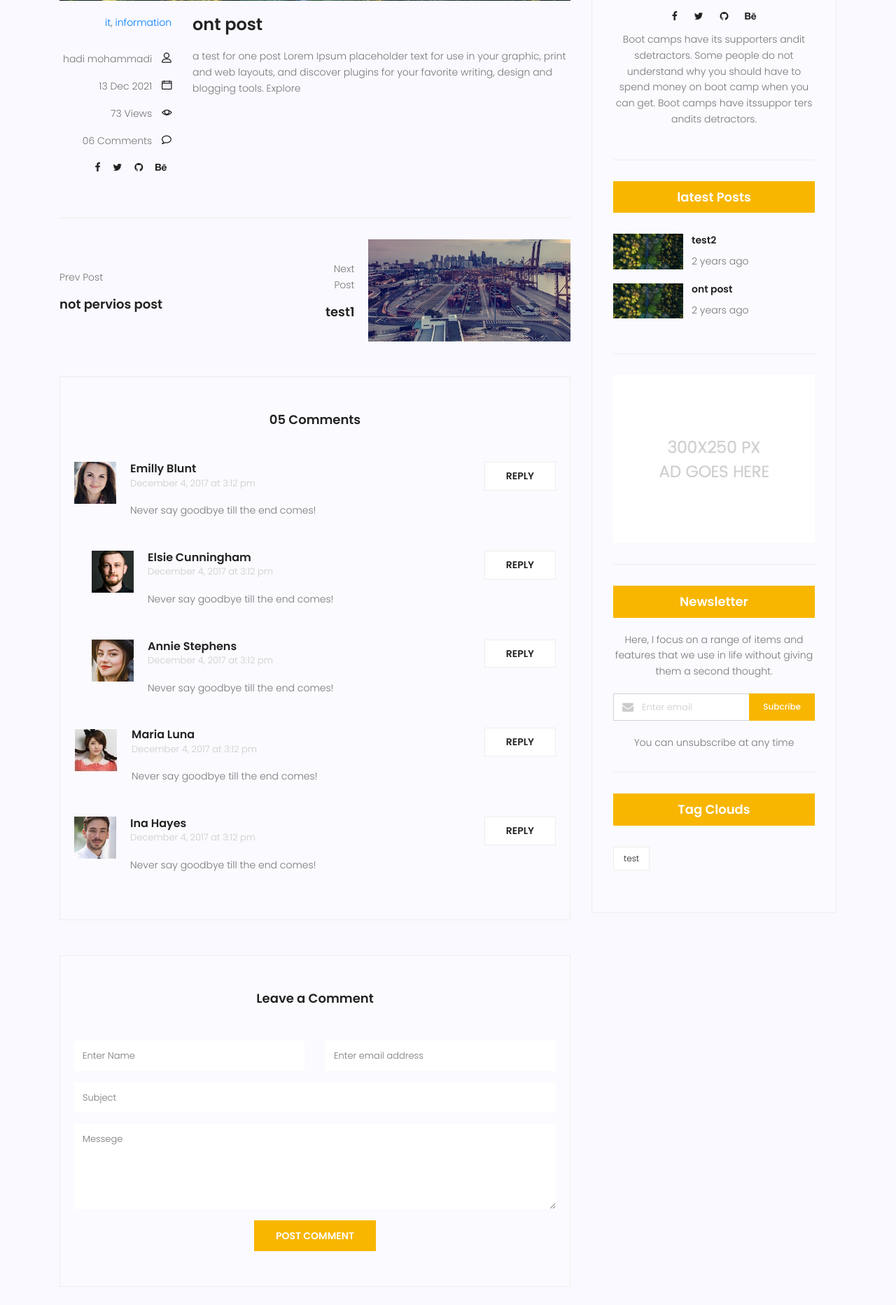
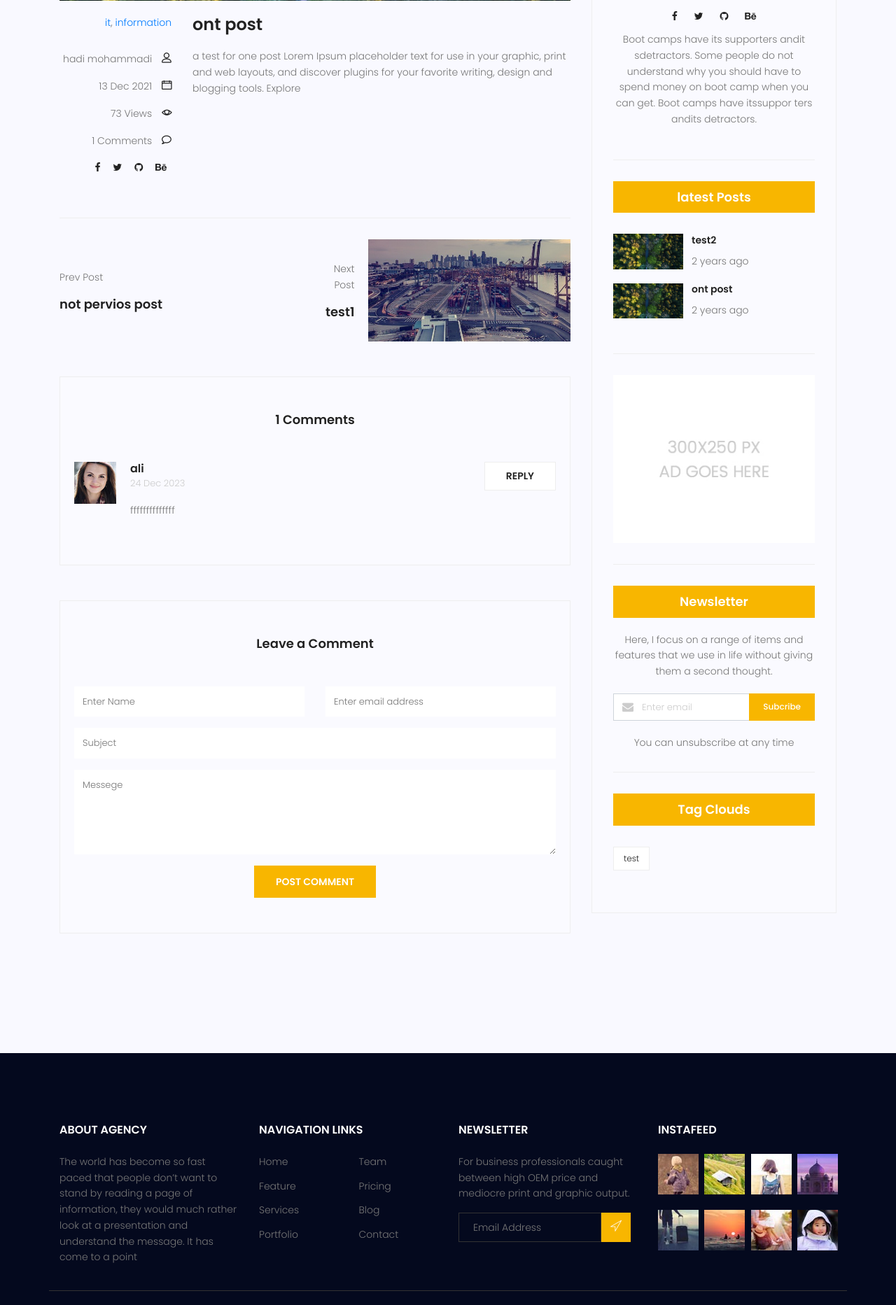
Before and after one commit to zeinab313/mysite, a Django app: page /blog/2 in a window 1280 px wide. Shown: the part 788-2653 px from the top of the page at 70% size. Run offline with Django 4.2, Linux system fonts and the light colour scheme; data comes from the database, SQL or seed files in the repository; both versions use the stored data as it was after the commit; parts of the project's set-up code (start-up, migrations or seed data) failed here and were passed over; some libraries are stand-ins or nearby versions.

Commit message:
create comment and feed
create s part comment and form comment and page feeds.py for rss feed

```diff
--- /dev/null
+++ b/blog/forms.py
@@ -0,0 +1,16 @@
+from django import forms
+from blog.models import Comment
+from captcha.fields import CaptchaField
+
+# class NameForm(forms.Form):
+#     name = forms.CharField(max_length=255)
+#     email = forms.EmailField()
+#     subject = forms.CharField(max_length=255)
+#     message =forms.CharField(widget=forms.Textarea)
+
+class CommentForm(forms.ModelForm):
+    # captcha=CaptchaField()
+
+    class Meta:
+        model=Comment
+        fields = ['post','name','email','subject','message']
--- a/blog/models.py
+++ b/blog/models.py
@@ -4,14 +4,17 @@ from django.urls import reverse
 from taggit.managers import TaggableManager
 # Create your models here.
 
+
 class Category(models.Model):
-    name=models.CharField(max_length=255)
+    name = models.CharField(max_length=255)
+
     def __str__(self):
         return self.name
 
+
 class Post(models.Model):
-    image = models.ImageField(upload_to='blog/',default='blog/defult.jpg')
-    author = models.ForeignKey(User,on_delete=models.SET_NULL,null=True)
+    image = models.ImageField(upload_to='blog/', default='blog/defult.jpg')
+    author = models.ForeignKey(User, on_delete=models.SET_NULL, null=True)
     title = models.CharField(max_length=255)
     content = models.TextField()
     tags = TaggableManager()
@@ -22,13 +25,28 @@ class Post(models.Model):
     created_date = models.DateTimeField(auto_now_add=True)
     updated_date = models.DateTimeField(auto_now=True)
 
-
-
     class Meta:
-        ordering=['created_date']
+        ordering = ['created_date']
 
     def __str__(self):
         return f"{self.title} - {self.id}"
 
     def get_absolute_url(self):
-        return reverse('blog:single', kwargs={'pid':self.id})
+        return reverse('blog:single', kwargs={'pid': self.id})
+
+
+class Comment(models.Model):
+    post = models.ForeignKey(Post, on_delete=models.CASCADE)
+    name = models.CharField(max_length=255)
+    email = models.EmailField()
+    subject = models.CharField(max_length=255)
+    message = models.TextField()
+    approved = models.BooleanField(default=False)
+    created_date = models.DateTimeField(auto_now_add=True)
+    updated_date = models.DateTimeField(auto_now=True)
+
+    class Meta:
+        ordering = ['created_date']
+
+    def __str__(self):
+        return self.name
--- a/blog/templatetags/blog_tags.py
+++ b/blog/templatetags/blog_tags.py
@@ -1,5 +1,5 @@
 from django import template
-from blog.models import Post,Category
+from blog.models import Post,Category,Comment
 from django.core.paginator import Paginator,PageNotAnInteger,EmptyPage
 from django.shortcuts import render
 
@@ -19,3 +19,8 @@ def postcategories():
     for name in categories:
         cat_dict[name]=posts.filter(category=name).count
     return {'categories':cat_dict}
+
+@register.simple_tag(name='comments_count')
+def function(pid):
+    post=Post.objects.get(pk=pid)
+    return Comment.objects.filter(post=post.id,approved=True).count()
--- a/blog/urls.py
+++ b/blog/urls.py
@@ -1,5 +1,6 @@
 from django.urls import path
 from blog.views import *
+from blog.feeds import LatestEntriesFeed
 
 app_name="blog"
 
@@ -10,5 +11,6 @@ urlpatterns = [
      path('tag/<str:tag_name>',blog_view, name='tag'),
     path('author/<str:author_username>',blog_view, name='author'),
     path('search/',blog_search, name='search'),
+    path("rss/feed/", LatestEntriesFeed()),
 
 ]
--- a/blog/views.py
+++ b/blog/views.py
@@ -1,7 +1,10 @@
 from django.shortcuts import render,get_object_or_404
-from blog.models import Post
+from blog.models import Post,Comment
 from django.utils import timezone
 from django.core.paginator import PageNotAnInteger,Paginator,EmptyPage
+from blog.forms import CommentForm
+from django.contrib import messages
+
 
 # Create your views here.
 def blog_view(request,**kwargs):
@@ -25,14 +28,23 @@ def blog_view(request,**kwargs):
     return render(request,'blog/blog-home.html',context)
 
 def blog_single(request,pid):
+    if request.method=='POST':
+        form=CommentForm(request.POST)
+        if form.is_valid():
+            form.save()
+            messages.add_message(request,messages.SUCCESS,'save comment seccessfully')
+        else:
+            messages.add_message(request,messages.ERROR,'dont save comment')
+
     post=get_object_or_404(Post,pk=pid,published_date__lte=timezone.now(),status=1)
     post.counted_views=post.counted_views+1
     post.save()
-
     posts=Post.objects.filter(published_date__lte=timezone.now(),status=1)
     post_next=posts.filter(id__gt=post.id).order_by('id').first()
     post_prev= posts.filter(id__lt=post.id).order_by('-id').first()
-    contex={'post':post, 'post_next':post_next,'post_prev':post_prev}
+    comments=Comment.objects.filter(post=post.id,approved=True)
+    form=CommentForm()
+    contex={'post':post, 'post_next':post_next,'post_prev':post_prev,'comments':comments,'form':form}
     # contex={'post':post}
     return render(request,'blog/blog-single.html',contex)
 
--- a/templates/blog/blog-home.html
+++ b/templates/blog/blog-home.html
@@ -98,7 +98,7 @@
 							<p class="user-name col-lg-12 col-md-12 col-6"><a href="{%url 'blog:author' author_username=post.author.username%}">{{post.author.get_full_name}}</a> <span class="lnr lnr-user"></span></p>
 							<p class="date col-lg-12 col-md-12 col-6"><a href="#">{{post.published_date|date:"d M Y"}}</a> <span class="lnr lnr-calendar-full"></span></p>
 							<p class="view col-lg-12 col-md-12 col-6"><a href="#">{{post.counted_views}} Views</a> <span class="lnr lnr-eye"></span></p>
-							<p class="comments col-lg-12 col-md-12 col-6"><a href="#">06 Comments</a> <span class="lnr lnr-bubble"></span></p>
+							<p class="comments col-lg-12 col-md-12 col-6"><a href="#">{%comments_count post.id%} Comments</a> <span class="lnr lnr-bubble"></span></p>
 						</div>
 					</div>
 					<div class="col-lg-9 col-md-9 ">
--- a/templates/blog/blog-single.html
+++ b/templates/blog/blog-single.html
@@ -39,7 +39,7 @@
 							<p class="user-name col-lg-12 col-md-12 col-6"><a href="#">{{post.author.get_full_name}}</a> <span class="lnr lnr-user"></span></p>
 							<p class="date col-lg-12 col-md-12 col-6"><a href="#">{{post.published_date|date:"d M Y"}}</a> <span class="lnr lnr-calendar-full"></span></p>
 							<p class="view col-lg-12 col-md-12 col-6"><a href="#">{{post.counted_views}} Views</a> <span class="lnr lnr-eye"></span></p>
-							<p class="comments col-lg-12 col-md-12 col-6"><a href="#">06 Comments</a> <span class="lnr lnr-bubble"></span></p>
+							<p class="comments col-lg-12 col-md-12 col-6"><a href="#">{{comments|length}}  Comments</a> <span class="lnr lnr-bubble"></span></p>
 							<ul class="social-links col-lg-12 col-md-12 col-6">
 								<li><a href="#"><i class="fa fa-facebook"></i></a></li>
 								<li><a href="#"><i class="fa fa-twitter"></i></a></li>
@@ -108,7 +108,8 @@
 					</div>
 				</div>
 				<div class="comments-area">
-					<h4>05 Comments</h4>
+					<h4>{{comments|length}} Comments</h4>
+					{% for comment in comments%}
 					<div class="comment-list">
 						<div class="single-comment justify-content-between d-flex">
 							<div class="user justify-content-between d-flex">
@@ -116,11 +117,9 @@
 									<img src="{%static 'img/blog/c1.jpg' %}" alt="">
 								</div>
 								<div class="desc">
-									<h5><a href="#">Emilly Blunt</a></h5>
-									<p class="date">December 4, 2017 at 3:12 pm </p>
-									<p class="comment">
-										Never say goodbye till the end comes!
-									</p>
+									<h5><a href="#">{{comment.name}}</a></h5>
+									<p class="date">{{comment.created_date|date:"d M Y"}} </p>
+									<p class="comment">{{comment.message}}</p>
 								</div>
 							</div>
 							<div class="reply-btn">
@@ -128,101 +127,30 @@
 							</div>
 						</div>
 					</div>
-					<div class="comment-list left-padding">
-						<div class="single-comment justify-content-between d-flex">
-							<div class="user justify-content-between d-flex">
-								<div class="thumb">
-									<img src="{%static 'img/blog/c2.jpg' %}" alt="">
-								</div>
-								<div class="desc">
-									<h5><a href="#">Elsie Cunningham</a></h5>
-									<p class="date">December 4, 2017 at 3:12 pm </p>
-									<p class="comment">
-										Never say goodbye till the end comes!
-									</p>
-								</div>
-							</div>
-							<div class="reply-btn">
-								   <a href="" class="btn-reply text-uppercase">reply</a>
-							</div>
-						</div>
-					</div>
-					<div class="comment-list left-padding">
-						<div class="single-comment justify-content-between d-flex">
-							<div class="user justify-content-between d-flex">
-								<div class="thumb">
-									<img src="{%static 'img/blog/c3.jpg' %}" alt="">
-								</div>
-								<div class="desc">
-									<h5><a href="#">Annie Stephens</a></h5>
-									<p class="date">December 4, 2017 at 3:12 pm </p>
-									<p class="comment">
-										Never say goodbye till the end comes!
-									</p>
-								</div>
-							</div>
-							<div class="reply-btn">
-								   <a href="" class="btn-reply text-uppercase">reply</a>
-							</div>
-						</div>
-					</div>
-					<div class="comment-list">
-						<div class="single-comment justify-content-between d-flex">
-							<div class="user justify-content-between d-flex">
-								<div class="thumb">
-									<img src="{%static 'img/blog/c4.jpg' %}" alt="">
-								</div>
-								<div class="desc">
-									<h5><a href="#">Maria Luna</a></h5>
-									<p class="date">December 4, 2017 at 3:12 pm </p>
-									<p class="comment">
-										Never say goodbye till the end comes!
-									</p>
-								</div>
-							</div>
-							<div class="reply-btn">
-								   <a href="" class="btn-reply text-uppercase">reply</a>
-							</div>
-						</div>
-					</div>
-					<div class="comment-list">
-						<div class="single-comment justify-content-between d-flex">
-							<div class="user justify-content-between d-flex">
-								<div class="thumb">
-									<img src="{%static 'img/blog/c5.jpg' %}" alt="">
-								</div>
-								<div class="desc">
-									<h5><a href="#">Ina Hayes</a></h5>
-									<p class="date">December 4, 2017 at 3:12 pm </p>
-									<p class="comment">
-										Never say goodbye till the end comes!
-									</p>
-								</div>
-							</div>
-							<div class="reply-btn">
-								   <a href="" class="btn-reply text-uppercase">reply</a>
-							</div>
-						</div>
-					</div>
+				{%empty%}
+				<p>no comments for in post</p>
+				{%endfor%}
 				</div>
 				<div class="comment-form">
 					<h4>Leave a Comment</h4>
-					<form>
+					<form method="post" action="{%url 'blog:single' pid=post.id%}">
+						{%csrf_token%}
+						<input type="hidden" name="post" value={{post.id}}>
 						<div class="form-group form-inline">
 						  <div class="form-group col-lg-6 col-md-12 name">
-							<input type="text" class="form-control" id="name" placeholder="Enter Name" onfocus="this.placeholder = ''" onblur="this.placeholder = 'Enter Name'">
+							<input type="text" class="form-control" name="name" placeholder="Enter Name" onfocus="this.placeholder = ''" onblur="this.placeholder = 'Enter Name'">
 						  </div>
 						  <div class="form-group col-lg-6 col-md-12 email">
-							<input type="email" class="form-control" id="email" placeholder="Enter email address" onfocus="this.placeholder = ''" onblur="this.placeholder = 'Enter email address'">
+							<input type="email" class="form-control" name="email" placeholder="Enter email address" onfocus="this.placeholder = ''" onblur="this.placeholder = 'Enter email address'">
 						  </div>
 						</div>
 						<div class="form-group">
-							<input type="text" class="form-control" id="subject" placeholder="Subject" onfocus="this.placeholder = ''" onblur="this.placeholder = 'Subject'">
+							<input type="text" class="form-control" name="subject" placeholder="Subject" onfocus="this.placeholder = ''" onblur="this.placeholder = 'Subject'">
 						</div>
 						<div class="form-group">
 							<textarea class="form-control mb-10" rows="5" name="message" placeholder="Messege" onfocus="this.placeholder = ''" onblur="this.placeholder = 'Messege'" required=""></textarea>
 						</div>
-						<a href="#" class="primary-btn text-uppercase">Post Comment</a>
+						<button type="submit" class="primary-btn text-uppercase">Post Comment</button>
 					</form>
 				</div>
 			</div>
```
Also changed, not shown: blog/admin.py (+10 -2 lines), blog/feeds.py (added, +18 -0 lines), blog/migrations/0006_alter_post_options_comment.py (added), db.sqlite3.
